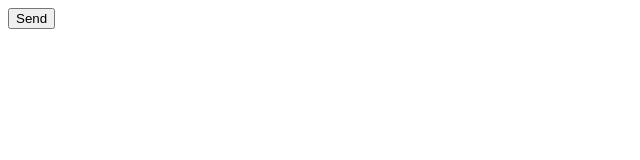
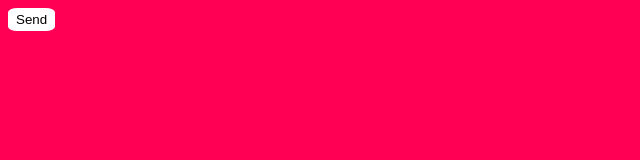
Before and after one commit to AidenOnyenwenu/DiscordWebhook, a plain HTML site: page index.html in a window 1280 px wide. Shown: the whole page, without its empty margins (0-640 px from the left). Drawn offline with Linux system fonts and the light colour scheme.

Commit message:
Initial commit

```diff
--- a/index.html
+++ b/index.html
@@ -5,6 +5,7 @@
   <meta charset="UTF-8">
   <meta name="viewport" content="width=device-width, initial-scale=1.0">
   <title>Discord Webhook Tutorial</title>
+  <link href="style.css" rel="stylesheet" type="text/css" />
 </head>
 
 <body>
--- a/style.css
+++ b/style.css
@@ -1,4 +1,10 @@
-html {
-  height: 100%;
-  width: 100%;
+* {
+  background-color: #ff0055;
 }
+
+button {
+  padding: 4px 8px;
+  border: none;
+  border-radius: 20%;
+  background: white;
+}
```
